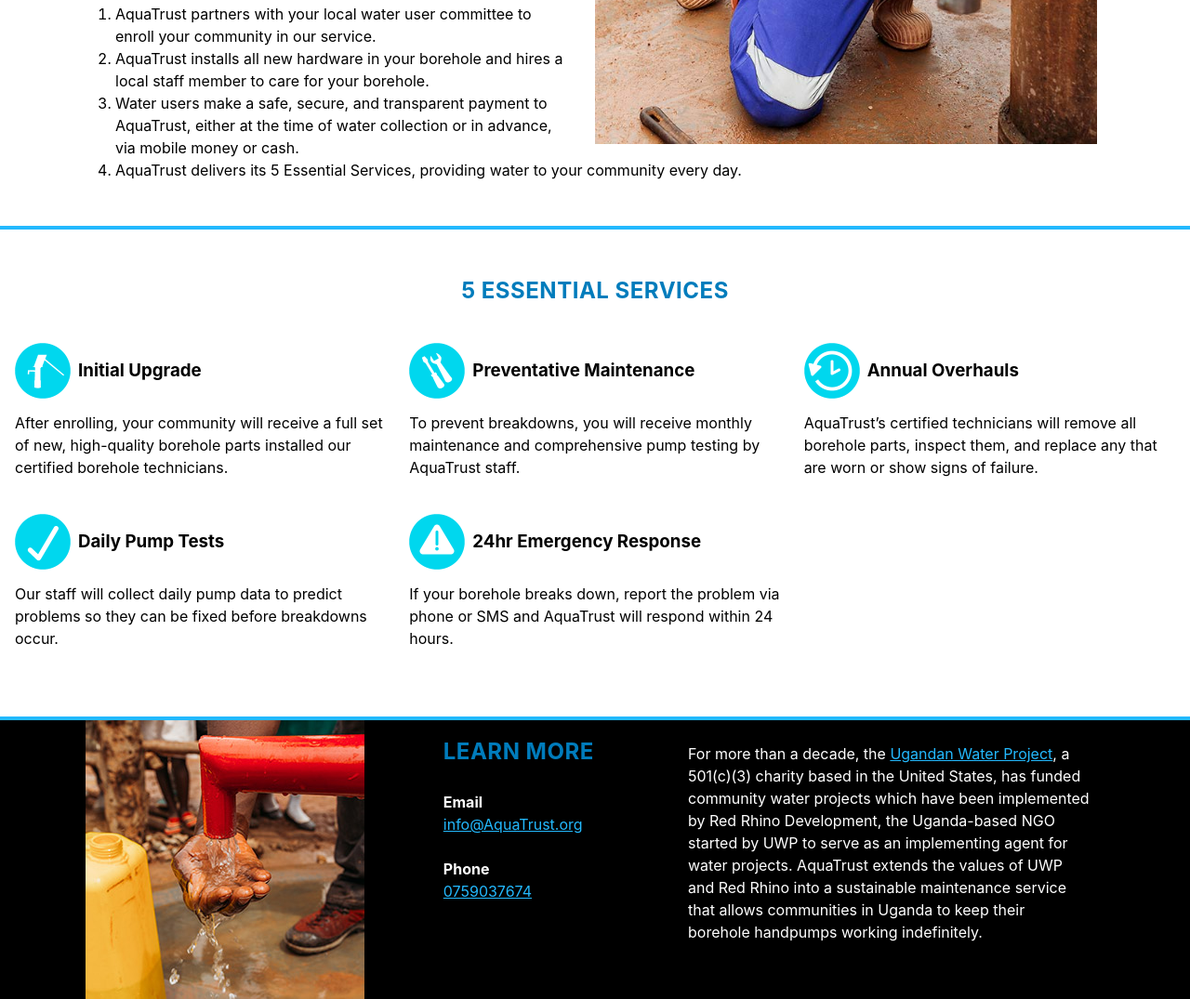
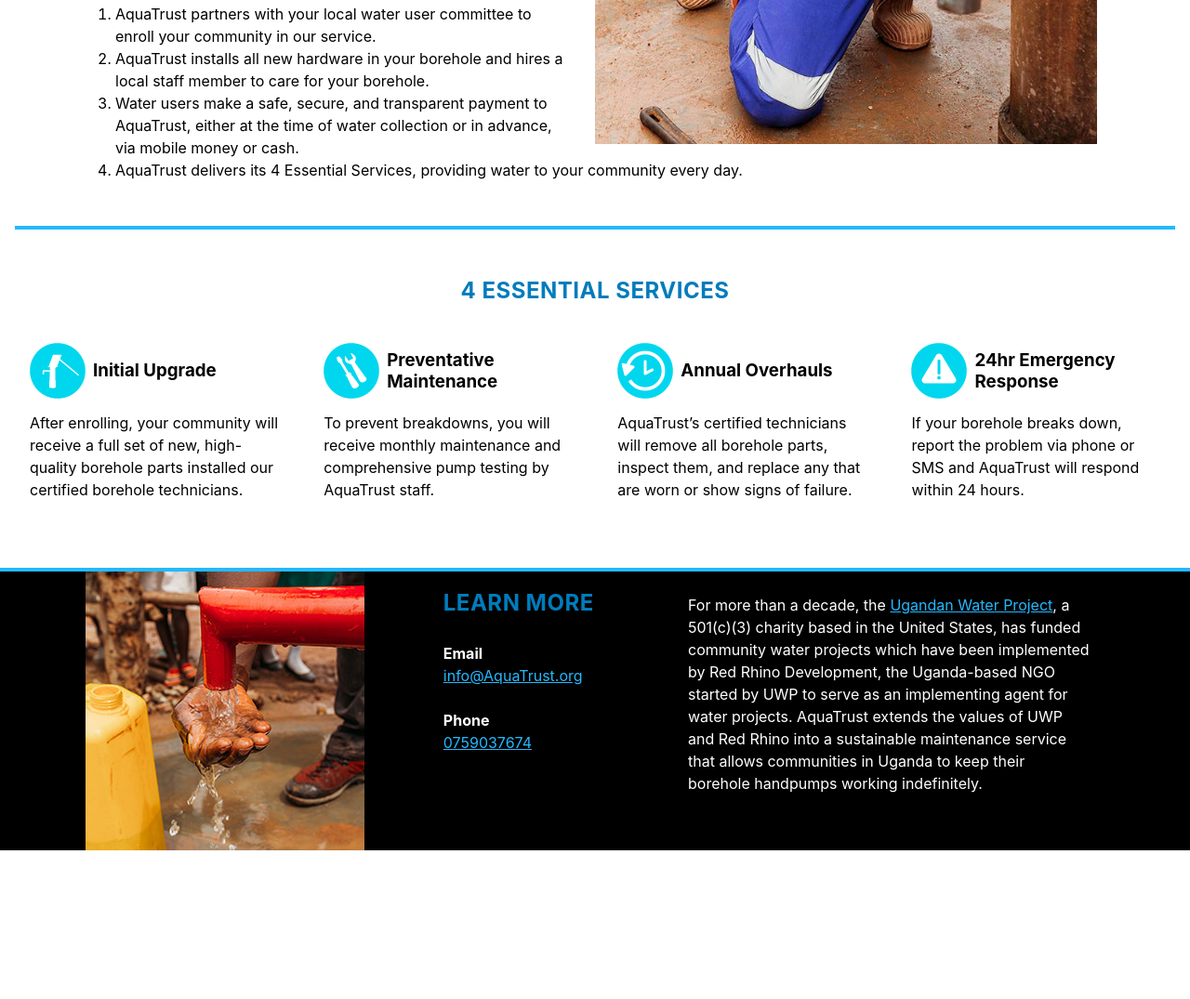
Before and after one commit to Scotchester/aquatrust, a plain HTML site: page index.html in a window 1280 px wide. Shown: the part 759-1834 px from the top of the page at 93% size. After the commit the page ends 1674 px from the top, so only its background shows below. Drawn offline with Linux system fonts and the light colour scheme.

Commit message:
Update tagline, remove daily check service

```diff
--- a/css/base.css
+++ b/css/base.css
@@ -80,6 +80,11 @@ header {
     margin: 0 auto 1em;
 }
 
+header span,
+header strong {
+    display: block;
+}
+
 .repair-photo {
     display: block;
     margin-top: 1em;
--- a/css/media-queries.css
+++ b/css/media-queries.css
@@ -11,11 +11,6 @@
 }
 
 @media screen and (min-width: 640px) {
-    header span,
-    header strong {
-        display: block;
-    }
-
     .introductory-sections {
         overflow: auto;
     }
@@ -87,15 +82,6 @@
 }
 
 @media screen and (min-width: 1000px) {
-    .services-list::after {
-        content: '';
-        flex-basis: 32%;
-    }
-
-    .services-list li {
-        flex-basis: 32%;
-    }
-
     footer {
         padding: 0 1em 0 0;
     }
@@ -121,12 +107,23 @@
     }
 }
 
-@media screen and (min-width: 1400px) {
+@media screen and (min-width: 1200px) {
+    body {
+        padding-right: 32px;
+        padding-left: 32px;
+    }
+
+    header,
+    footer {
+        margin-right: -32px;
+        margin-left: -32px;
+    }
+
     .services-list::after {
         display: none;
     }
 
     .services-list li {
-        flex-basis: 18%;
+        flex-basis: 22%;
     }
 }
--- a/index.html
+++ b/index.html
@@ -11,15 +11,15 @@
 </head>
 
 <body>
-    <h1>Borehole maintenance service in Uganda that provides five essential services</h1>
+    <h1>Borehole maintenance service in Uganda that provides four essential services</h1>
 
     <header>
         <img class="logo"
              src="img/aquatrust_logo_on-black_248x300.png"
              alt="AquaTrust">
         <div>
-            <span>Creating a world where safe water is available for</span>
-            <strong>every one, every day, forever.</strong>
+            <span>Creating a world where safe water is available for everyone:</span>
+            <strong>today, tomorrow, forever.</strong>
         </div>
     </header>
 
@@ -42,7 +42,7 @@
                     AquaTrust is currently launching in Wakiso district
                     with expansion to other districts in the near future.
                     If you'd like to see AquaTrust providing our
-                    5 Essential Services to your community,
+                    4 Essential Services to your community,
                     <a href="#learn-more">contact our office today</a> –
                     hearing from you equips our staff to
                     partner with your District Water Office.
@@ -50,7 +50,7 @@
             </section>
 
         <!-- <nav>
-            <h2>5 essential services</h2>
+            <h2>4 Essential Services</h2>
             <ul>
                 <li class="upgrade">
                     <a href="#initial-upgrade">Initial Upgrade</a>
@@ -60,9 +60,6 @@
                 </li>
                 <li class="overhauls">
                     <a href="#annual-overview">Annual Overhauls</a>
-                </li>
-                <li class="tests">
-                    <a href="#daily-pump-tests">Daily Pump Tests</a>
                 </li>
                 <li class="emergencies">
                     <a href="#24hr-emergency-response">24hr Emergency Response</a>
@@ -92,7 +89,7 @@
                         via mobile money or cash.
                     </li>
                     <li>
-                        AquaTrust delivers its 5 Essential Services,
+                        AquaTrust delivers its 4 Essential Services,
                         providing water to your community every day.
                     </li>
                 </ol>
@@ -102,7 +99,7 @@
         <hr class="full-width-divider">
 
         <section class="services" id="5-essential-services">
-            <h2>5 Essential Services</h2>
+            <h2>4 Essential Services</h2>
             <ul class="services-list">
                 <li>
                     <h3 class="upgrade" id="initial-upgrade">
@@ -133,16 +130,6 @@
                         AquaTrust’s certified technicians will
                         remove all borehole parts, inspect them,
                         and replace any that are worn or show signs of failure.
-                    </p>
-                </li>
-
-                <li>
-                    <h3 class="tests" id="daily-pump-tests">
-                        Daily Pump Tests
-                    </h3>
-                    <p>
-                        Our staff will collect daily pump data to predict problems
-                        so they can be fixed before breakdowns occur.
                     </p>
                 </li>
 
```
